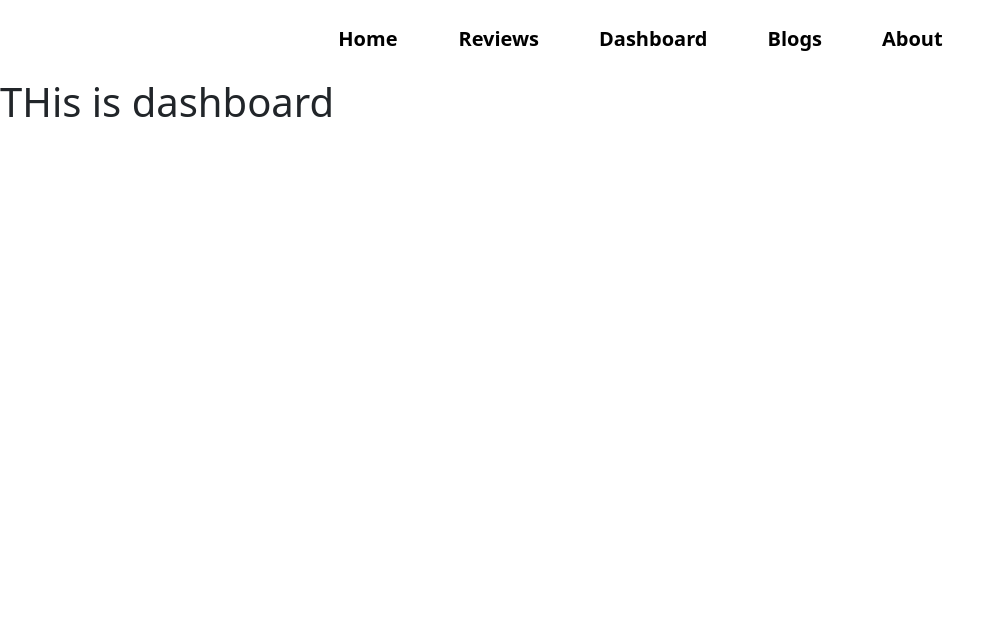
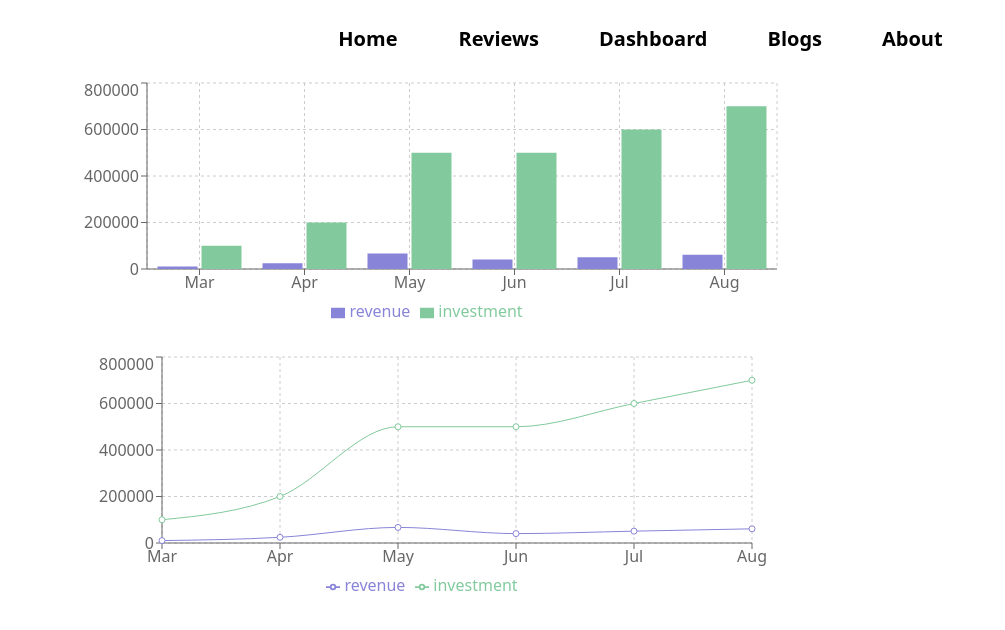
Before and after one commit to Shafak93/cloth-store, a React (Create React App) app: page /dashboard in a window 1280 px wide. Shown: the top 630 px of the page, without its empty margins (0-1005 px from the left). Built offline with nearby package versions, Linux system fonts and the light colour scheme.

Commit message:
creating line and bar chart and chart component

```diff
--- a/package.json
+++ b/package.json
@@ -12,6 +12,7 @@
     "react-dom": "^18.0.0",
     "react-router-dom": "^6.3.0",
     "react-scripts": "5.0.0",
+    "recharts": "^2.1.9",
     "web-vitals": "^2.1.4"
   },
   "scripts": {
--- /dev/null
+++ b/src/Components/Chart/Chart.js
@@ -0,0 +1,76 @@
+import React from 'react';
+import { Bar, BarChart, CartesianGrid, Legend, Line, LineChart, ResponsiveContainer, Tooltip, XAxis, YAxis } from 'recharts';
+
+const Chart = () => {
+
+    const data = [
+        {
+            "month": "Mar",
+            "investment": 100000,
+            "sell": 241,
+            "revenue": 10401
+        },
+        {
+            "month": "Apr",
+            "investment": 200000,
+            "sell": 423,
+            "revenue": 24500
+        },
+        {
+            "month": "May",
+            "investment": 500000,
+            "sell": 726,
+            "revenue": 67010
+        },
+        {
+            "month": "Jun",
+            "investment": 500000,
+            "sell": 529,
+            "revenue": 40405
+        },
+        {
+            "month": "Jul",
+            "investment": 600000,
+            "sell": 601,
+            "revenue": 50900
+        },
+        {
+            "month": "Aug",
+            "investment": 700000,
+            "sell": 670,
+            "revenue": 61000
+        }
+    ]
+    return (
+        <div>
+            <ResponsiveContainer  width={700} height={250}>
+            <BarChart data={data}>
+                <CartesianGrid strokeDasharray="3 3" />
+                <XAxis dataKey="month" />
+                <YAxis />
+                <Tooltip />
+                <Legend />
+                <Bar dataKey="revenue" fill="#8884d8" />
+                <Bar dataKey="investment" fill="#82ca9d" />
+            </BarChart>
+            </ResponsiveContainer>
+
+            <ResponsiveContainer width={700} height={250}>
+            <LineChart className='mt-4'  data={data}
+                margin={{ top: 5, right: 30, left: 20, bottom: 5 }}>
+                <CartesianGrid strokeDasharray="3 3" />
+                <XAxis dataKey="month" />
+                <YAxis />
+                <Tooltip />
+                <Legend />
+                <Line type="monotone" dataKey="revenue" stroke="#8884d8" />
+                <Line type="monotone" dataKey="investment" stroke="#82ca9d" />
+            </LineChart>
+            </ResponsiveContainer>
+
+
+        </div>
+    );
+};
+
+export default Chart;
--- a/src/Components/Dashboard/Dashboard.js
+++ b/src/Components/Dashboard/Dashboard.js
@@ -1,9 +1,19 @@
-import React from 'react';
+import React, { useEffect, useState } from 'react';
+import { LineChart, Line, CartesianGrid, XAxis, YAxis, Tooltip } from 'recharts';
+import Chart from '../Chart/Chart';
 
 const Dashboard = () => {
+
+    // const [chartData, setChartData] = useState([]);
+    // useEffect(()=>{
+    //     const url = `https://github.com/ProgrammingHero1/product-analysis-website/blob/main/data.json`;
+    //     fetch(url)
+    //     .then(res => res.json())
+    //     .then(data => setChartData(data))
+    // },[])
     return (
-        <div>
-            <h1>THis is dashboard</h1>
+        <div className='container'>
+            <Chart></Chart>
         </div>
     );
 };
```
Also changed, not shown: 1 other file (tests, documents, lock files or other folders).
